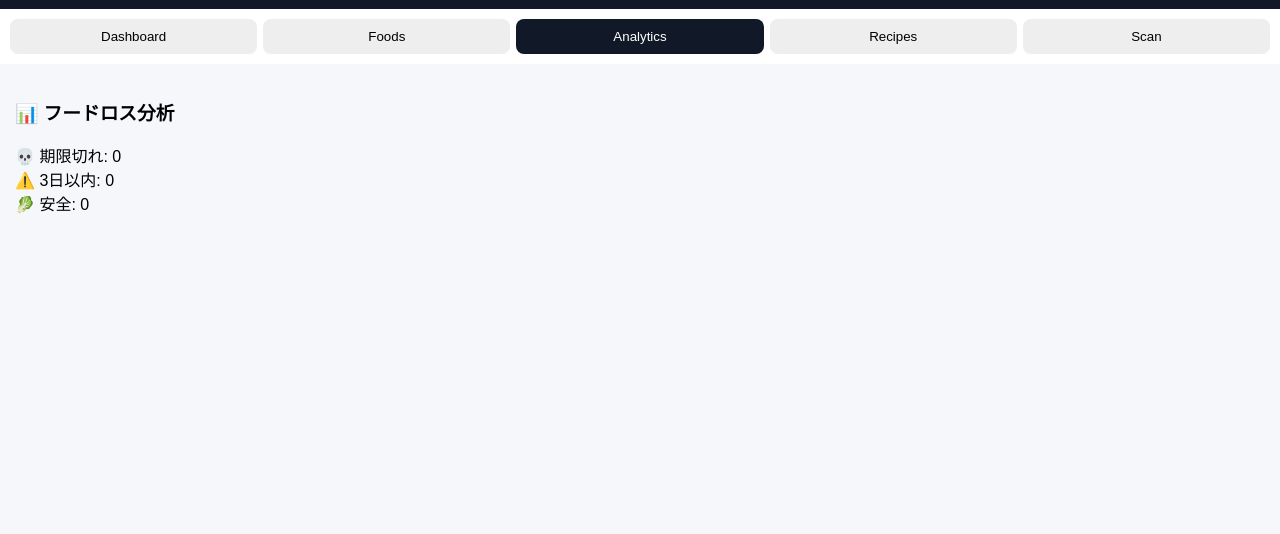
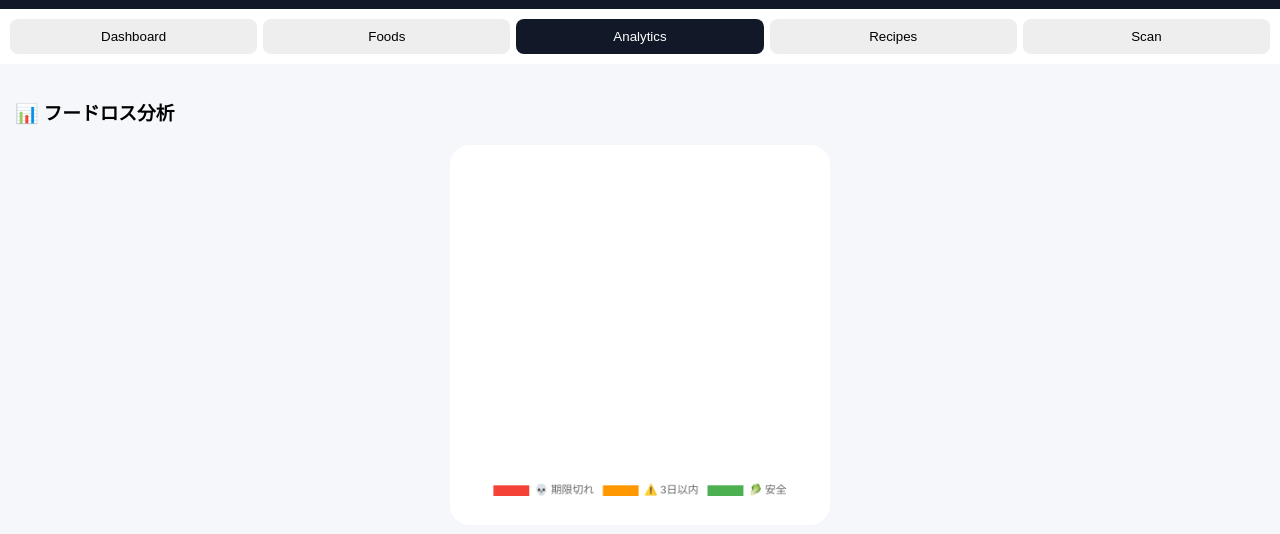
Before and after one commit to putitarou1229/fridge-checker, a plain HTML site: page index.html in a window 1280 px wide. Both pictures are taken after a click on the button "Analytics". Shown: the part 96-630 px from the top of the page. Drawn offline with nearby package versions, Linux system fonts and the light colour scheme; no server answers.

Commit message:
グラフ完成

```diff
--- a/app.js
+++ b/app.js
@@ -287,6 +287,12 @@ function getDays(date) {
    Analytics
 ========================= */
 
+let foodChart;
+
+/* =========================
+   Analytics
+========================= */
+
 function updateAnalytics() {
 
   const danger =
@@ -309,22 +315,61 @@ function updateAnalytics() {
       getDays(f.deadline) > 3
     ).length;
 
-  document.getElementById("chartArea")
-    .innerHTML = `
+  const ctx =
+    document.getElementById("foodChart");
 
-      <div class="analytics-card">
-        💀 期限切れ: ${danger}
-      </div>
+  /* 前回グラフ削除 */
+  if (foodChart) {
+    foodChart.destroy();
+  }
 
-      <div class="analytics-card">
-        ⚠️ 3日以内: ${warning}
-      </div>
+  foodChart = new Chart(ctx, {
 
-      <div class="analytics-card">
-        🥬 安全: ${safe}
-      </div>
+    type: "doughnut",
 
-    `;
+    data: {
+
+      labels: [
+        "💀 期限切れ",
+        "⚠️ 3日以内",
+        "🥬 安全"
+      ],
+
+      datasets: [{
+
+        data: [
+          danger,
+          warning,
+          safe
+        ],
+
+        backgroundColor: [
+          "#f44336",
+          "#ff9800",
+          "#4caf50"
+        ],
+
+        borderWidth: 0
+
+      }]
+
+    },
+
+    options: {
+
+      responsive: true,
+
+      plugins: {
+
+        legend: {
+          position: "bottom"
+        }
+
+      }
+
+    }
+
+  });
 
 }
 
--- a/index.html
+++ b/index.html
@@ -62,11 +62,15 @@
     </section>
 
     <!-- ANALYTICS -->
-    <section id="analytics" class="panel">
-      <h3>📊 フードロス分析</h3>
-      <div id="chartArea"></div>
-    </section>
+<section id="analytics" class="panel">
 
+  <h3>📊 フードロス分析</h3>
+
+  <div id="chartArea"></div>
+
+  <canvas id="foodChart"></canvas>
+
+</section>
     <!-- RECIPES -->
     <section id="recipes" class="panel">
       <h3>🍳 AIレシピ</h3>
@@ -110,6 +114,7 @@
   </main>
 
   <script type="module" src="app.js"></script>
+  <script src="https://cdn.jsdelivr.net/npm/chart.js"></script>
 </body>
 
 </html>
--- a/style.css
+++ b/style.css
@@ -169,6 +169,28 @@ body {
 }
 
 /* =========================
+   グラフ
+========================= */
+
+#foodChart {
+
+  margin-top: 20px;
+
+  background: white;
+
+  border-radius: 20px;
+
+  padding: 20px;
+
+  max-width: 420px;
+  max-height: 420px;
+
+  margin-left: auto;
+  margin-right: auto;
+
+}
+
+/* =========================
    スマホ
 ========================= */
 
```
